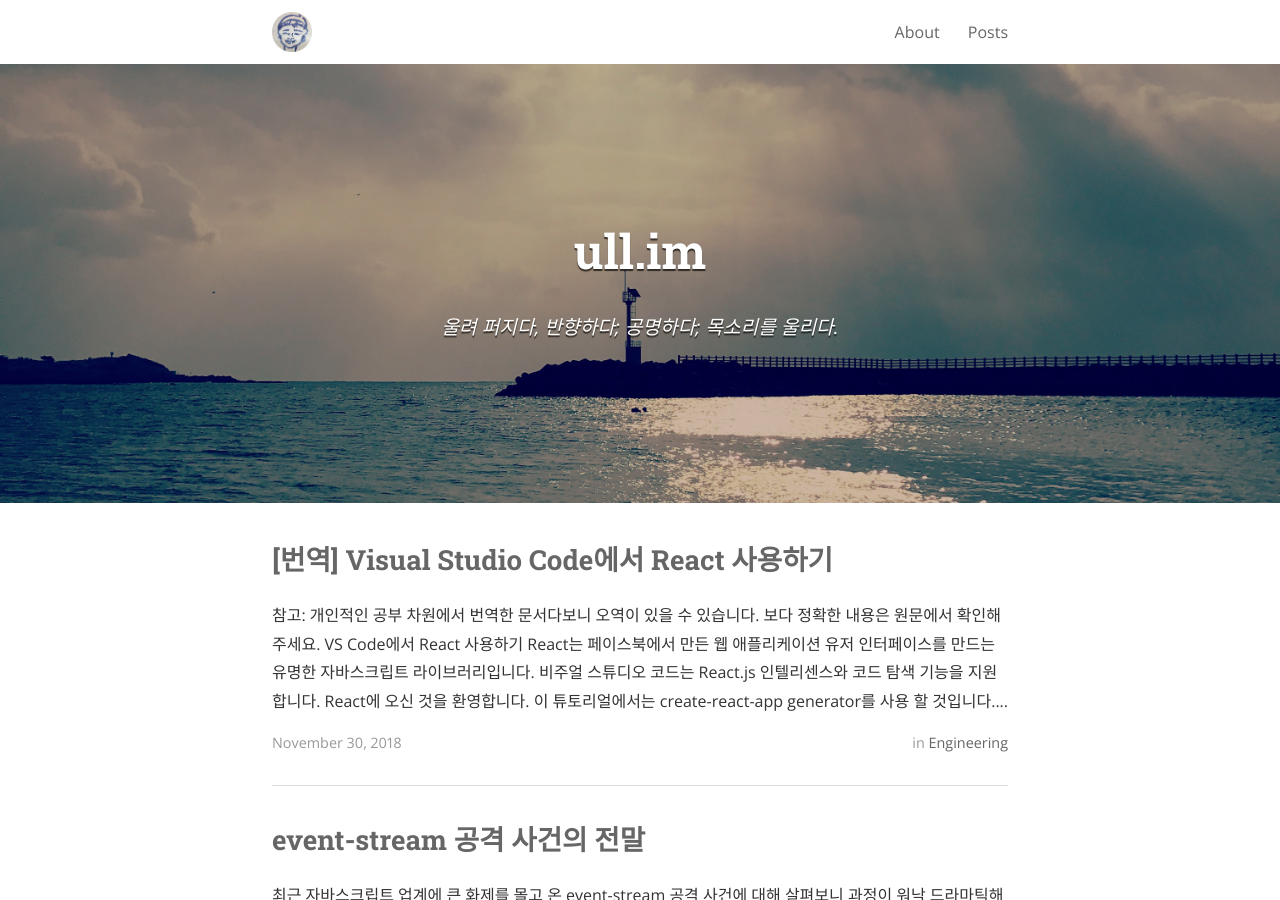
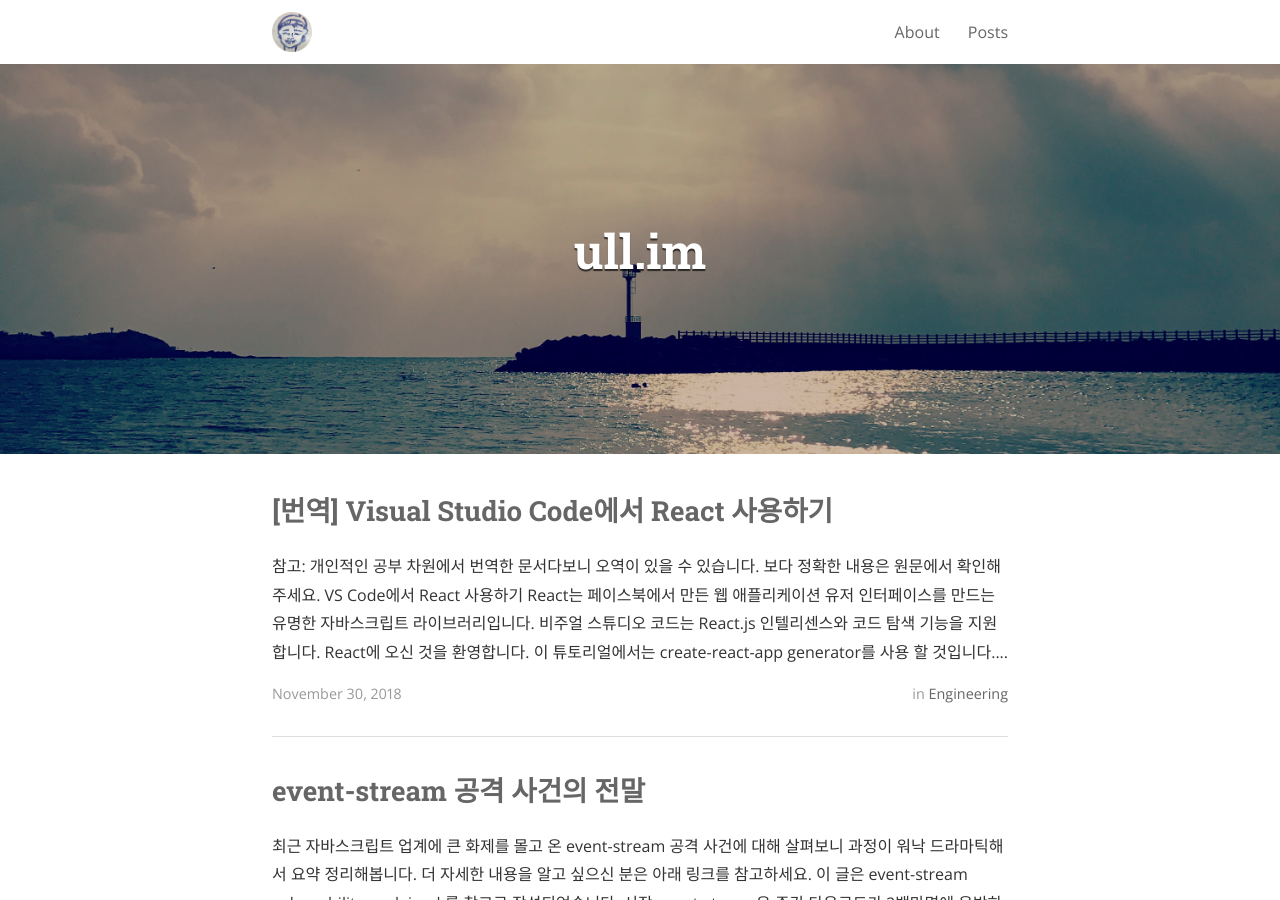
Before and after one commit to einsub/einsub.github.com, a Jekyll site: the page built from index.html, in a window 1280 px wide and 900 px high. Built offline with Jekyll 4.4.1, drawn with Linux system fonts in a browser that asks for light colours; nearby versions of some CDN libraries; the list of posts is cut into pages by our own code.

Commit message:
sub title 제거

```diff
--- a/_config.yml
+++ b/_config.yml
@@ -10,7 +10,7 @@ exclude:
 
 # Site settings
 title: ull.im
-subtitle: "울려 퍼지다, 반향하다; 공명하다; 목소리를 울리다."
+#subtitle: "울려 퍼지다, 반향하다; 공명하다; 목소리를 울리다."
 email: einsub@gmail.com
 name: Reid
 description: >
@@ -21,7 +21,7 @@ description: >
 # and never end with a slash. Set it to a blank value if hosting at the
 # root of your server.
 baseurl: "" # the subpath of your site, e.g. /blog/
-url: "http://blog.ull.im" # the base hostname & protocol for your site
+url: "https://blog.ull.im" # the base hostname & protocol for your site
 cover: "/assets/header_image.jpg"
 logo: "/assets/logo.jpeg"
 
```
